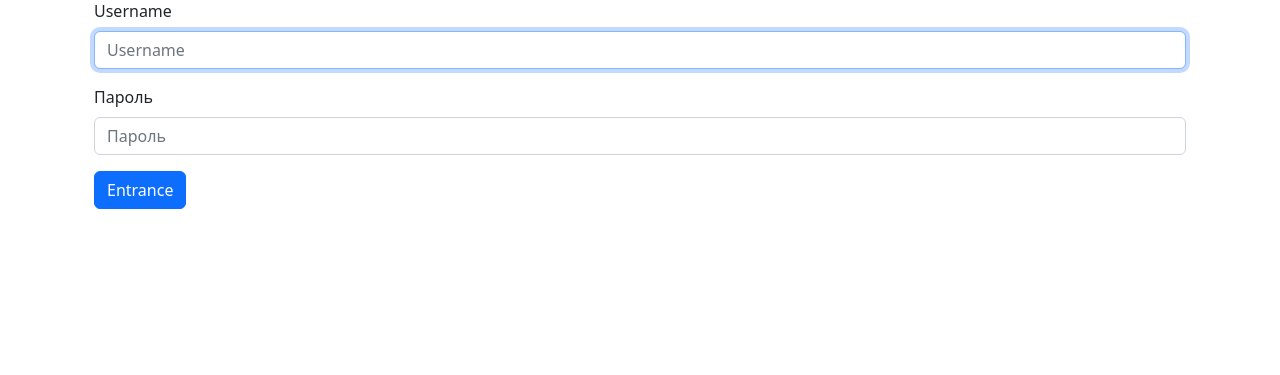
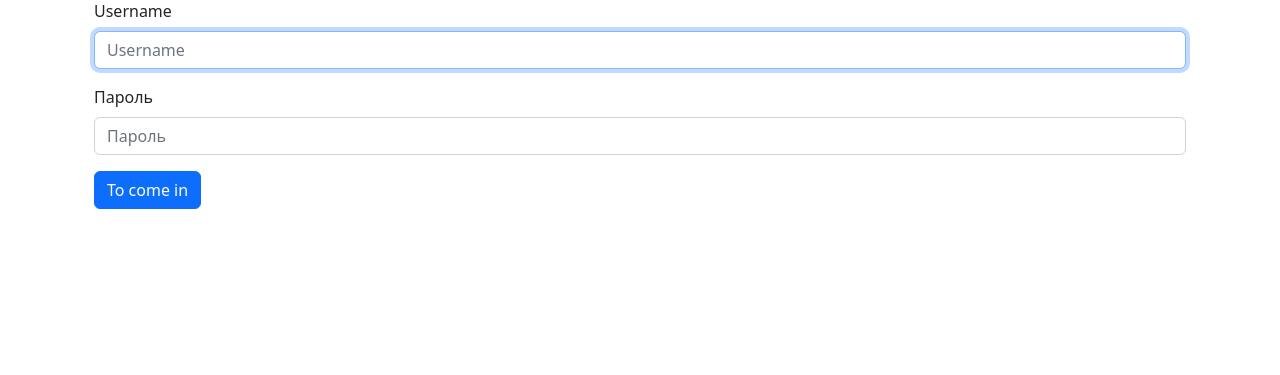
Before and after one commit to StanislavSol/Task_Manager, a Django app: page /login/ in a window 1280 px wide. Shown: the part 153-528 px from the top of the page. Run offline with Django 4.2, Linux system fonts and the light colour scheme; some libraries are stand-ins or nearby versions.

Commit message:
new commit

```diff
--- a/task_manager/templates/login.html
+++ b/task_manager/templates/login.html
@@ -16,7 +16,7 @@
           </div>
           <div class="mb-3"><label class="form-label" for="id_password">{% translate "Password" %}</label><input type="password" name="password" autocomplete="current-password" class="form-control" placeholder="{% translate 'Password' %}" required id="id_password">
           </div>
-          <input class="btn btn-primary" type="submit" value="{% translate 'Entrance' %}">
+          <input class="btn btn-primary" type="submit" value="{% translate 'To come in' %}">
     </form>
 </div>
 {% endblock %}
```
Also changed, not shown: db.sqlite3, task_manager/locale/ru/LC_MESSAGES/django.po, 1 other file.
